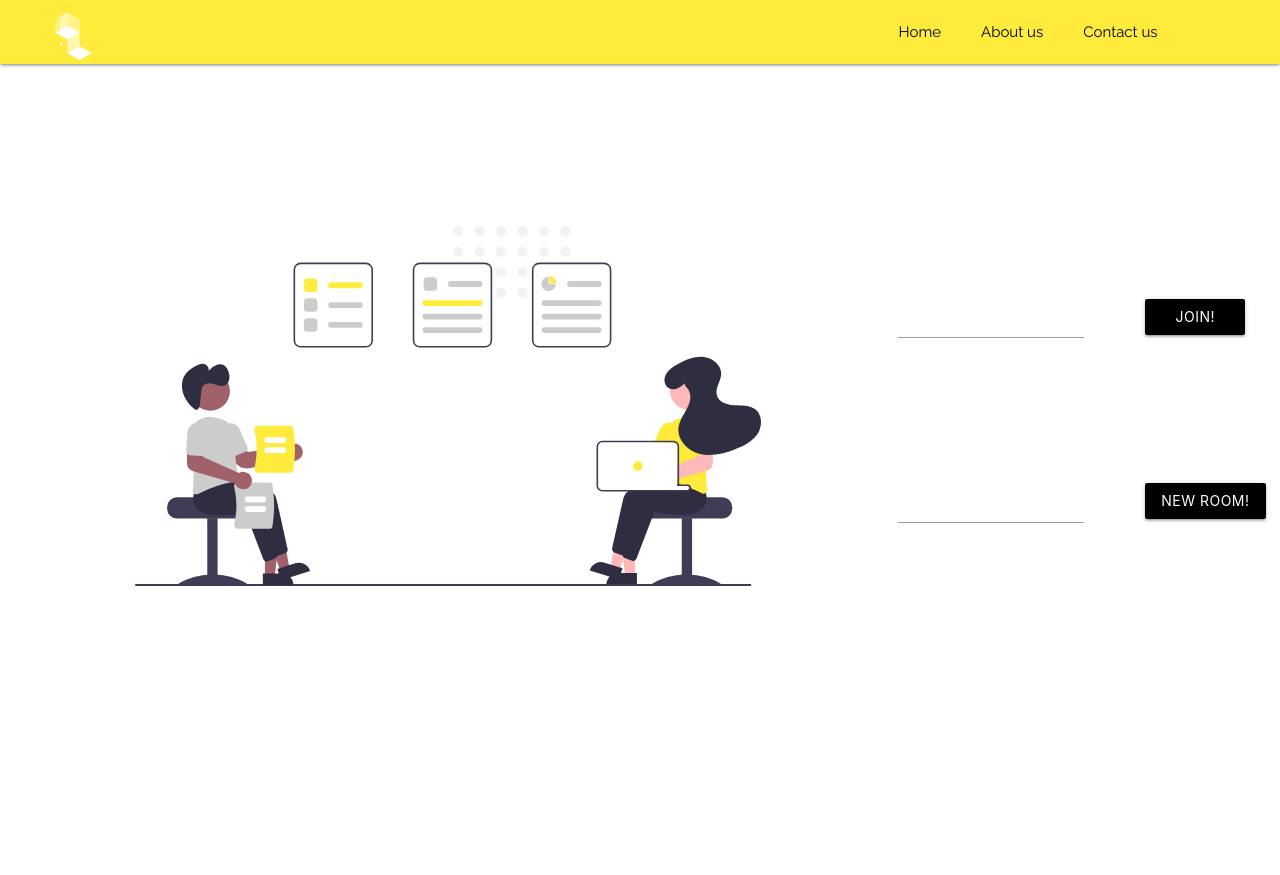
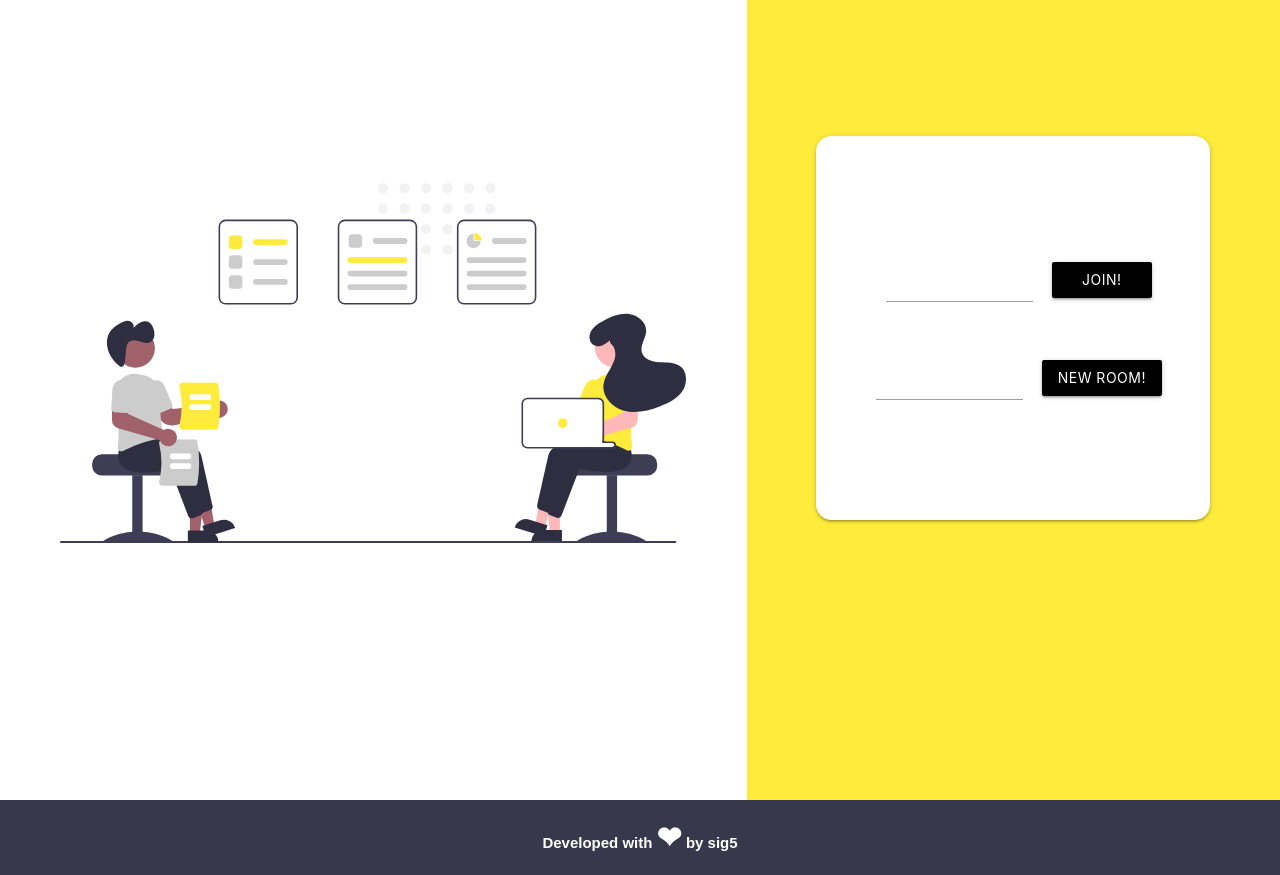
Before and after one commit to sig5/collab-web, a website: page views/rooms.html in a window 1280 px wide. Before the commit the page ends 800 px from the top, so only its background shows below. Drawn offline with nearby package versions, Linux system fonts and the light colour scheme.

Commit message:
updated front end

```diff
--- a/public/index.css
+++ b/public/index.css
@@ -3,6 +3,7 @@ html {
  }
 #intro_box{
     height: 620px;
+    background-color: #ffe13b;
 }
 #fbox{
    height: 660px;
@@ -18,10 +19,11 @@ html {
    margin-bottom: 50% !important;
    color: white;
 }
-.menu_items{
+.menu_items a{
    margin-right: 20px;
    margin-left: 20px;
    color: black;
+   display: inline-block;
    font-weight: 400;
    font-family: 'Raleway',sans-serif;
 
@@ -31,10 +33,10 @@ html {
    margin-bottom: 4%;
 }
 .nav-wrapper{
-   padding-right: 8%;
+   padding-right: 7%;
 }
 .card-content{
-   padding-right: 20% !important;
+   padding-right: 10% !important;
 
 }
 
@@ -79,9 +81,11 @@ line-height: 94px;
    border-bottom-color: yellow;
 }
 #login_button{
-  margin-left: 30%;
-  margin-bottom: 24%;
-  margin-top: 10%;
+   display: block;
+  /* margin-left: 30%; */
+  margin: auto;
+  margin-bottom: 20%;
+  margin-top: 14%;
 }
 #register_button{
   margin-left: 30%;
@@ -161,3 +165,12 @@ input-field label {
    font-size: 200%;
 
 }
+.tabs .tab a:hover, .tabs .tab a.active,.tabs .tab a:focus {
+
+   color: black;
+   background-color: transparent;
+
+}
+.tabs .tab a{
+   color: grey;
+}
--- a/views/rooms.html
+++ b/views/rooms.html
@@ -6,26 +6,40 @@
     <link href="../public/index.css" rel="stylesheet">
     <style>
         #inputs{
+         margin: 0%;
+            padding-top: 10%;
 
-            padding-top: 10%;
+            height: 100%;
 
 
         }
         .links{
-            margin:10% !important;
-            margin-left: 40% !important;
-            width: 30% !important;
+            margin:5% !important;
+            margin-left: 10% !important;
+            width: 40% !important;
 
         }
+        .links:active,.links:focus{
+            border-bottom-color: black !important;
+        }
         #room-img{
-            margin-left: 20%;
             margin-top: 20%;
         }
+        .card{
+            display: inline-block;
+            padding-top: 20%;
+            border-radius: 4%;
+            padding-bottom: 20%;
+            padding-right: 5%;
 
+        }
+        .row{
+            margin-bottom: 0%;
+        }
     </style>
 </head>
 <body>
-    <nav class="nav-wrapper yellow ">
+    <!-- <nav class="nav-wrapper yellow ">
         <a href="#"class="menu_items"><img height="75px" src="http://localhost:3000/images/logo_transparent.png"></a>
 
         <ul id="nav-mobile" class="right hide-on-mid-and-down ">
@@ -33,23 +47,33 @@
             <li class="menu_items">About us</li>
             <li class="menu_items">Contact us</li>
         </ul>
-    </nav>
+    </nav> -->
 <div class="row">
 
-
-    <div class="col s6">
+<div class="col s7 center">
 <img src="http://localhost:3000/images/undraw_Meeting_re_i53h.svg" class="center" id="room-img" height="45%">
     </div>
-        <div class="col s6" id="inputs">
+        <div class="col s5 center yellow" id="inputs">
+            <div class="card center">
         <form method="POST" action="/join_room">
         <input type="text" name="room_id" id="already_done" class="links"><button class="waves-effect waves-light btn" type="submit">Join!</button>
     </form>
         <input type="text" id="new" class="links"><button  onclick="make_room()" class="waves-effect waves-light btn">new Room!</button>
 
-    </div>
+    </div></div>
 </div>
 <script src="https://ajax.googleapis.com/ajax/libs/jquery/3.3.1/jquery.min.js"></script>
 
+
+
+</body>
+<footer class="page-footer">
+    <div class="container">
+        <p class="center">Developed with <span id="heart">❤</span> by sig5</p>
+
+    </div>
+
+</footer>
 <script>
     function make_room()
     {
@@ -61,6 +85,4 @@
         })
     }
 </script>
-
-</body>
 </html>
```
Also changed, not shown: views/index.html (+6 -6 lines), views/images/undraw_real_time_collaboration_c62i (1).svg (added).
